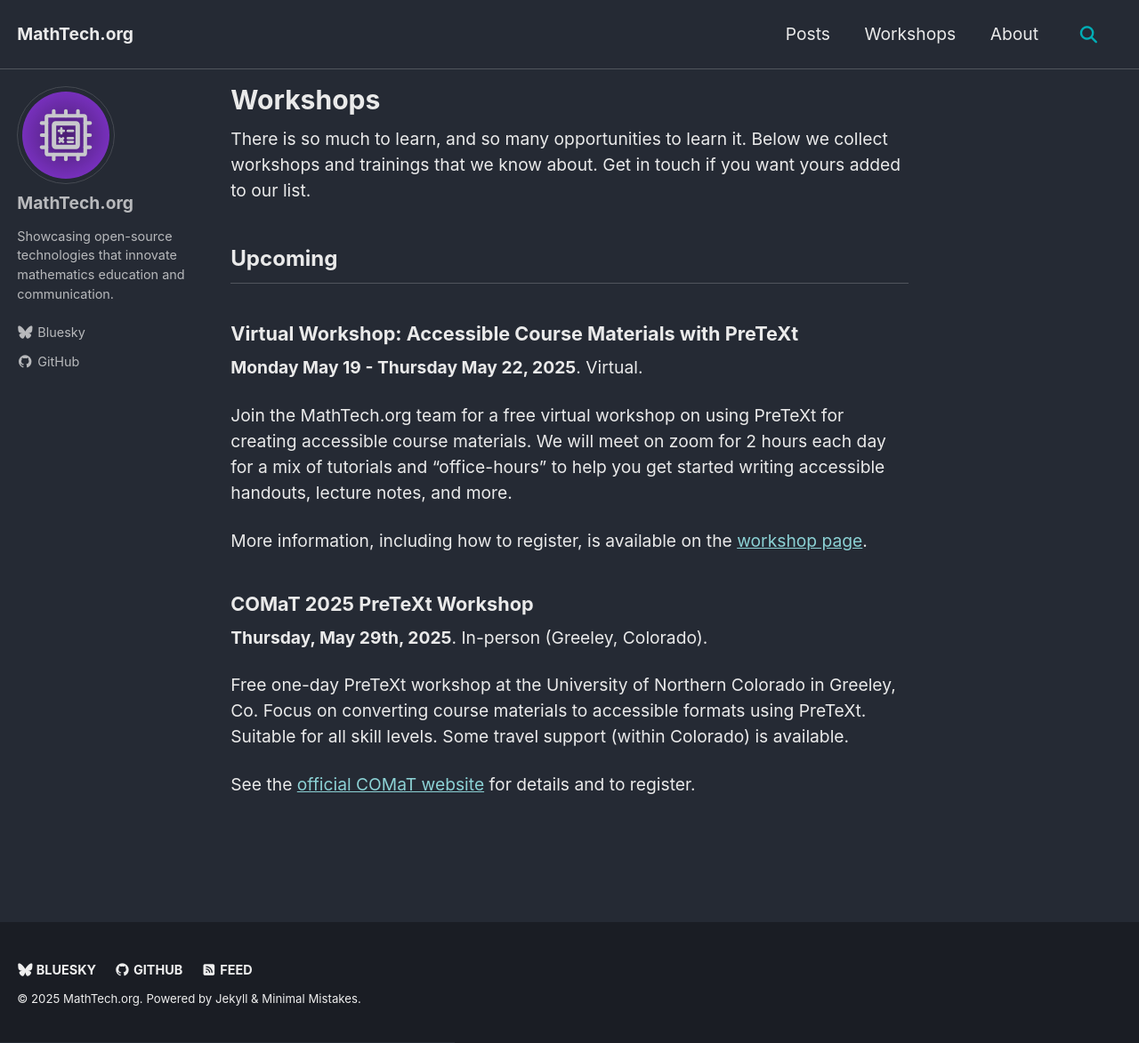
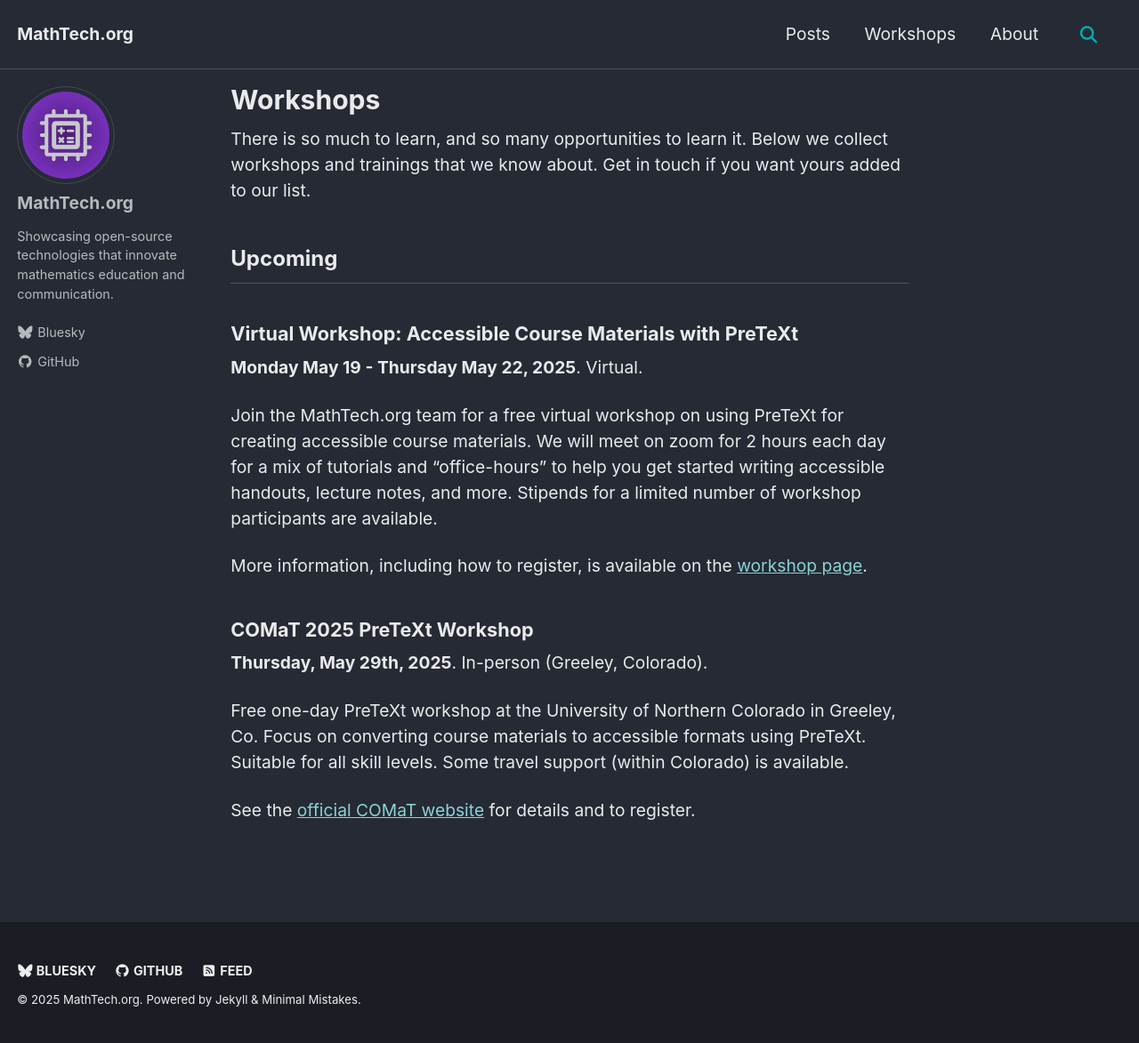
Before and after one commit to mathtechorg/mathtechorg.github.io, a Jekyll site: the page built from _pages/workshops.md, in a window 1280 px wide and 1173 px high. Shown: the whole window at 89% size. Built offline with Jekyll 4.4.1, drawn with Linux system fonts in a browser that asks for light colours; cached includes are drawn as plain includes.

Commit message:
update workshop stipend details (#40)
* update workshop stipend details

* Update _pages/workshops.md

Co-authored-by: Steven Clontz <steven.clontz@gmail.com>

* Update _pages/workshops/mathtech2025.md

Co-authored-by: Steven Clontz <steven.clontz@gmail.com>

---------

Co-authored-by: Steven Clontz <steven.clontz@gmail.com>

```diff
--- a/_pages/workshops.md
+++ b/_pages/workshops.md
@@ -12,7 +12,7 @@
 
 **Monday May 19 - Thursday May 22, 2025**. Virtual.
 
-Join the MathTech.org team for a free virtual workshop on using PreTeXt for creating accessible course materials.  We will meet on zoom for 2 hours each day for a mix of tutorials and "office-hours" to help you get started writing accessible handouts, lecture notes, and more.
+Join the MathTech.org team for a free virtual workshop on using PreTeXt for creating accessible course materials.  We will meet on zoom for 2 hours each day for a mix of tutorials and "office-hours" to help you get started writing accessible handouts, lecture notes, and more.  Stipends for a limited number of workshop participants are available.
 
 More information, including how to register, is available on the [workshop page](/workshops/mathtech2025.html).
 
```
Also changed, not shown: _pages/workshops/mathtech2025.md (+2 -0 lines).
